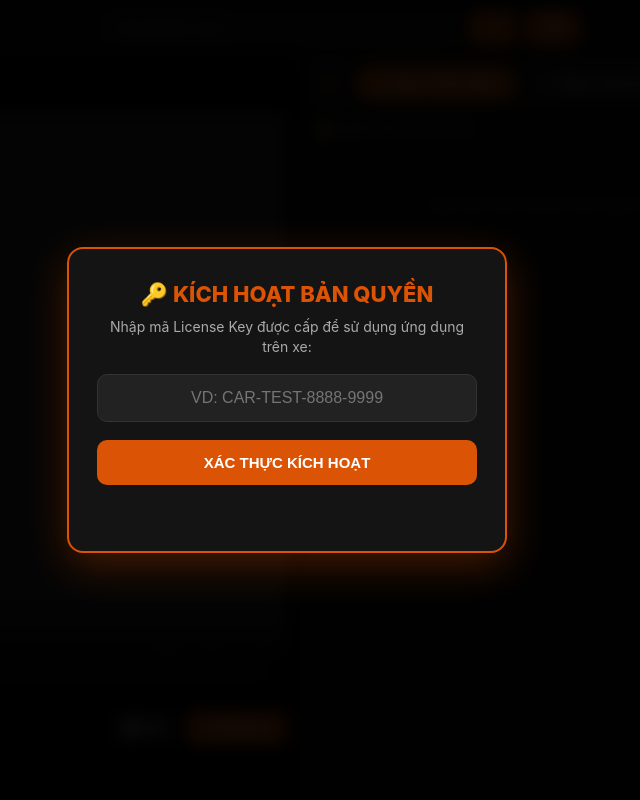
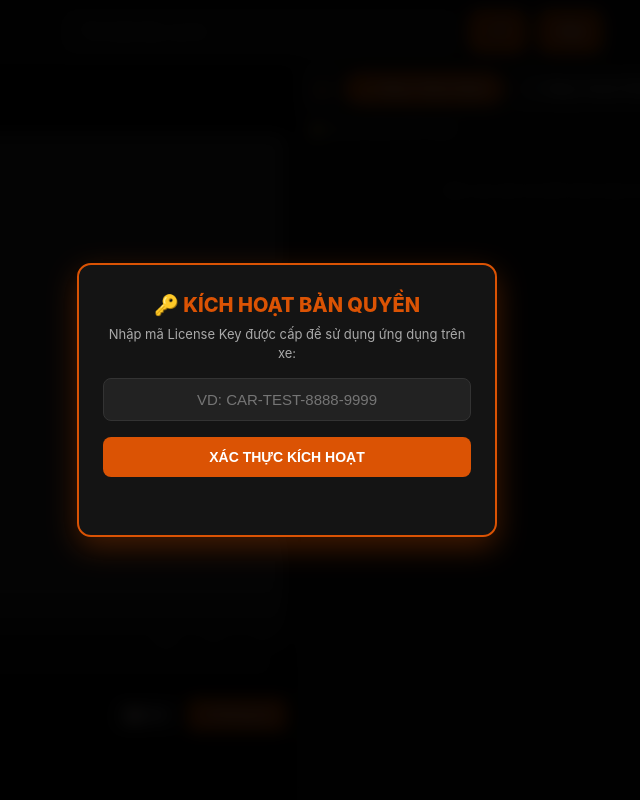
Before and after one commit to Thanhtvsys/carplayph, a Flask app: page / in a window 1280 px wide. Shown: the whole page, without its empty margins (353-993 px from the left). Run offline with Flask 3, Linux system fonts and the light colour scheme.

Commit message:
Update index.html

```diff
--- a/templates/index.html
+++ b/templates/index.html
@@ -7,18 +7,17 @@
     <style>
         * { box-sizing: border-box; margin: 0; padding: 0; -webkit-tap-highlight-color: transparent; }
 
-        body {
+        html, body {
             background-color: #0A0A0A;
             color: #FFFFFF;
             font-family: -apple-system, BlinkMacSystemFont, "SF Pro Text", "Segoe UI", Roboto, sans-serif;
+            width: 100vw;
             height: 100vh;
-            display: flex;
-            flex-direction: column;
             overflow: hidden;
-            user-select: none;
+            position: fixed;
         }
 
-        /* THANH HEADER ĐỈNH MÀN HÌNH */
+        /* THANH HEADER ĐỈNH MÀN HÌNH (Làm cao hơn để chứa nút to) */
         .header-bar {
             display: flex;
             justify-content: space-between;
@@ -27,33 +26,34 @@
             background-color: #121212;
             border-bottom: 1px solid #222;
             gap: 12px;
-            height: 56px;
+            height: 64px;
             flex-shrink: 0;
         }
         .header-bar h1 {
             color: #DB5304;
-            font-size: 17px;
+            font-size: 16px;
             font-weight: 800;
             white-space: nowrap;
             letter-spacing: 0.5px;
         }
 
-        /* KHUNG TÌM KIẾM TOUCH-FRIENDLY */
+        /* KHUNG TÌM KIẾM BỰ LÊN ĐỂ DỄ BẤM */
         .search-box {
             display: flex;
-            gap: 8px;
+            gap: 10px;
             flex: 1;
-            max-width: 480px;
+            max-width: 540px;
+            align-items: center;
         }
         .search-box input {
             background-color: #1E1E1E;
-            border: 1px solid #333;
+            border: 2px solid #333;
             color: #FFF;
-            padding: 8px 14px;
-            border-radius: 10px;
+            padding: 10px 16px;
+            border-radius: 12px;
             outline: none;
             width: 100%;
-            font-size: 14px;
+            font-size: 16px; /* Chữ to hơn, dễ nhìn */
             transition: all 0.2s;
         }
         .search-box input:focus {
@@ -64,11 +64,12 @@
             background-color: #DB5304;
             color: #FFF;
             border: none;
-            padding: 0 16px;
-            border-radius: 10px;
+            padding: 0 20px;
+            height: 44px; /* Tăng chiều cao nút */
+            border-radius: 12px;
             font-weight: bold;
             cursor: pointer;
-            font-size: 13px;
+            font-size: 15px; /* Tăng cỡ chữ nút TÌM */
             white-space: nowrap;
             display: flex;
             align-items: center;
@@ -81,37 +82,37 @@
         }
         .mic-btn {
             background-color: #222;
-            border: 1px solid #DB5304;
+            border: 2px solid #DB5304;
             color: #DB5304;
-            font-size: 16px;
-            padding: 0 12px;
+            font-size: 22px; /* Phóng to icon Micro cực đại để dễ bấm */
+            padding: 0 16px;
         }
 
         .logout-btn {
             background-color: #1A1A1A;
             color: #888;
             border: 1px solid #333;
-            padding: 6px 12px;
+            padding: 8px 12px;
             border-radius: 8px;
             font-weight: 600;
             cursor: pointer;
-            font-size: 11px;
+            font-size: 12px;
             white-space: nowrap;
         }
         .logout-btn:active { color: #FFF; border-color: #666; }
 
-        /* CẤU TRÚC BỐ CỤC CHIA ĐÔI 50% - 50% */
+        /* CẤU TRÚC BỐ CỤC CHIA ĐÔI 50% - 50% KHÍT MÀN HÌNH */
         .content-layout {
             display: flex;
             flex: 1;
             width: 100vw;
-            height: calc(100vh - 56px);
+            height: calc(100vh - 64px);
             overflow: hidden;
         }
 
         @media (max-width: 768px) {
             .content-layout { flex-direction: column; }
-            .video-container { width: 100% !important; height: 45% !important; border-right: none !important; border-bottom: 2px solid #222; }
+            .video-container { width: 100% !important; height: 45% !important; border-right: none !important; border-bottom: 2px solid #222; padding: 8px !important; }
             .right-container { width: 100% !important; height: 55% !important; }
             .header-bar h1 { display: none; }
         }
@@ -126,19 +127,19 @@
             justify-content: center;
             align-items: center;
             background-color: #050505;
-            padding: 14px;
+            padding: 10px;
             border-right: 1px solid #222;
         }
         .video-wrapper {
             width: 100%;
             height: 100%;
-            max-height: 82%;
+            max-height: 78%;
             aspect-ratio: 16/9;
             background-color: #000;
-            border-radius: 12px;
+            border-radius: 10px;
             overflow: hidden;
             border: 1px solid #2A2A2A;
-            box-shadow: 0 8px 24px rgba(0,0,0,0.7);
+            box-shadow: 0 6px 20px rgba(0,0,0,0.7);
             display: flex;
             justify-content: center;
             align-items: center;
@@ -278,14 +279,14 @@
         .playlist-items {
             flex: 1;
             overflow-y: auto;
-            padding: 10px;
+            padding: 8px;
             -webkit-overflow-scrolling: touch;
         }
         .song-item {
             display: flex;
             align-items: center;
             padding: 8px 10px;
-            margin-bottom: 8px;
+            margin-bottom: 6px;
             background-color: #1A1A1A;
             border-radius: 10px;
             cursor: pointer;
@@ -335,42 +336,42 @@
         .license-box {
             background-color: #141414;
             border: 2px solid #DB5304;
-            padding: 32px 28px;
-            border-radius: 16px;
+            padding: 28px 24px;
+            border-radius: 14px;
             width: 90%;
-            max-width: 440px;
+            max-width: 420px;
             text-align: center;
-            box-shadow: 0 12px 40px rgba(219, 83, 4, 0.3);
+            box-shadow: 0 10px 30px rgba(219, 83, 4, 0.3);
         }
-        .license-box h2 { color: #DB5304; margin-bottom: 10px; font-size: 22px; font-weight: 800; }
-        .license-box p { color: #AAA; margin-bottom: 18px; font-size: 14px; line-height: 1.4; }
+        .license-box h2 { color: #DB5304; margin-bottom: 8px; font-size: 20px; font-weight: 800; }
+        .license-box p { color: #AAA; margin-bottom: 16px; font-size: 13px; line-height: 1.4; }
         .license-box input {
             width: 100%;
-            padding: 14px;
-            font-size: 16px;
-            border-radius: 10px;
+            padding: 12px;
+            font-size: 15px;
+            border-radius: 8px;
             border: 1px solid #333;
             background-color: #222;
             color: #FFF;
             text-align: center;
-            margin-bottom: 18px;
+            margin-bottom: 16px;
             outline: none;
         }
         .license-box input:focus { border-color: #DB5304; }
         .license-box button {
             width: 100%;
-            padding: 14px;
-            font-size: 15px;
+            padding: 12px;
+            font-size: 14px;
             background-color: #DB5304;
             color: #FFF;
             border: none;
-            border-radius: 10px;
+            border-radius: 8px;
             font-weight: bold;
             cursor: pointer;
             transition: background-color 0.2s;
         }
         .license-box button:active { background-color: #B54202; }
-        #license-msg { margin-top: 14px; font-weight: 600; font-size: 13px; min-height: 20px; }
+        #license-msg { margin-top: 12px; font-weight: 600; font-size: 12px; min-height: 18px; }
     </style>
 </head>
 <body>
@@ -415,7 +416,7 @@
             <div class="playlist-header">📂 Danh Sách Kết Quả</div>
 
             <div class="playlist-items" id="playlist">
-                <div style="padding:40px 20px; color:#666; text-align:center; font-size:13px;">Bấm vào một chủ đề ở trên hoặc tìm kiếm để chọn bài phát.</div>
+                <div style="padding:30px 20px; color:#666; text-align:center; font-size:12px;">Bấm vào một chủ đề ở trên hoặc tìm kiếm để chọn bài phát.</div>
             </div>
         </div>
     </div>
@@ -569,7 +570,7 @@
             }
 
             const playlistDiv = document.getElementById('playlist');
-            playlistDiv.innerHTML = '<div style="padding:30px; color:#DB5304; text-align:center; font-size:13px;">Đang tải danh sách...</div>';
+            playlistDiv.innerHTML = '<div style="padding:20px; color:#DB5304; text-align:center; font-size:12px;">Đang tải danh sách...</div>';
 
             try {
                 const res = await fetch(`/api/search?q=${encodeURIComponent(query)}`);
@@ -591,10 +592,10 @@
                         playlistDiv.appendChild(item);
                     });
                 } else {
-                    playlistDiv.innerHTML = '<div style="padding:30px; color:#FF5252; text-align:center; font-size:13px;">Không tìm thấy bài hát.</div>';
+                    playlistDiv.innerHTML = '<div style="padding:20px; color:#FF5252; text-align:center; font-size:12px;">Không tìm thấy bài hát.</div>';
                 }
             } catch (err) {
-                playlistDiv.innerHTML = '<div style="padding:30px; color:#FF5252; text-align:center; font-size:13px;">Lỗi kết nối tìm kiếm.</div>';
+                playlistDiv.innerHTML = '<div style="padding:20px; color:#FF5252; text-align:center; font-size:12px;">Lỗi kết nối tìm kiếm.</div>';
             }
         }
 
```
Also changed, not shown: other parts of templates/index.html (+18 -18 lines).
